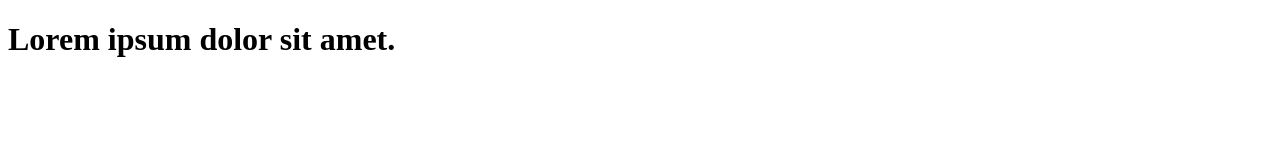
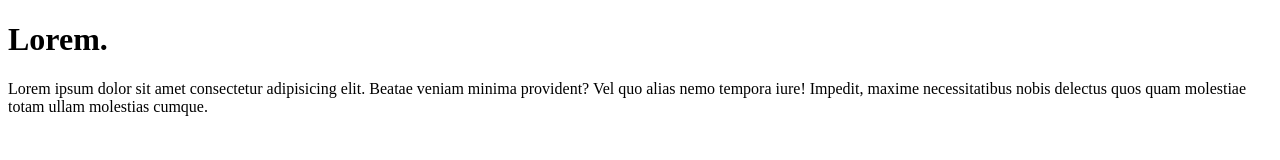
Before and after one commit to SVA1983/2-nd-course-hw, a plain HTML site: page index.html in a window 1280 px wide. Drawn offline with Linux system fonts and the light colour scheme.

Commit message:
Тест гита

```diff
--- a/index.html
+++ b/index.html
@@ -4,9 +4,10 @@
     <meta charset="UTF-8">
     <meta http-equiv="X-UA-Compatible" content="IE=edge">
     <meta name="viewport" content="width=device-width, initial-scale=1.0">
-    <title>dfs</title>
+    <title>title</title>
 </head>
 <body>
-    <h1>Lorem ipsum dolor sit amet.</h1>
+    <h1>Lorem.</h1>
+    <p>Lorem ipsum dolor sit amet consectetur adipisicing elit. Beatae veniam minima provident? Vel quo alias nemo tempora iure! Impedit, maxime necessitatibus nobis delectus quos quam molestiae totam ullam molestias cumque.</p>
 </body>
 </html>
```
